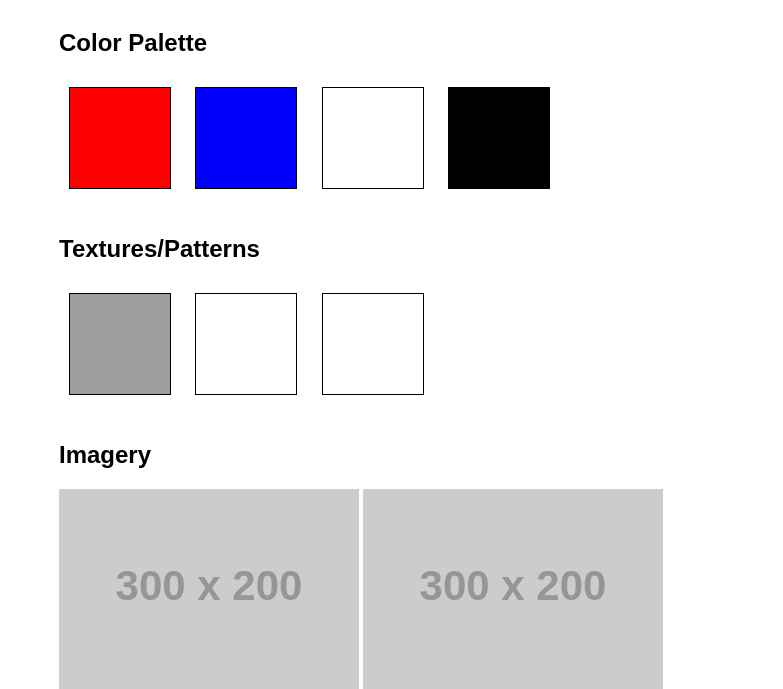
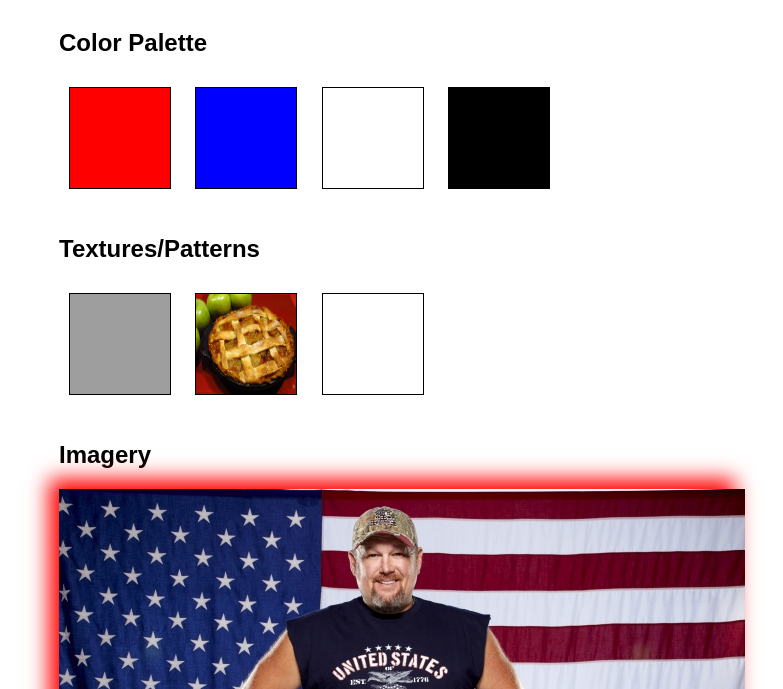
Before and after one commit to LTR1/LTR1.GitHub.IO, a plain HTML site: page style-tile/index.html in a window 1280 px wide. Shown: the part 111-800 px from the top of the page, without its empty margins (261-1044 px from the left). Drawn offline with Linux system fonts and the light colour scheme; grey boxes are pictures that could not be loaded; placeholder pictures from the web are drawn by us.

Commit message:
Added Images
Git r dun!

```diff
--- a/style-tile/css/styles.css
+++ b/style-tile/css/styles.css
@@ -24,5 +24,15 @@
 }
 
 .pattern-2{
+    background: url("../img/Apple_pie.jpg") no-repeat;
+    background-position: 50% 50%;
+    background-size: 100% 100%;
+}
+
+/* Images */
+
+.imagery-1 img{
+
+    box-shadow: -10px -10px 20px red;
 
 }
--- a/style-tile/index.html
+++ b/style-tile/index.html
@@ -49,7 +49,7 @@
 	<section class="imagery">
       <h2>Imagery</h2>
       <div class="imagery-1">
-        <img src="http://placehold.it/300x200">
+        <img src="img/larry-the-cable-guy.jpeg">
       </div>
       <div class="imagery-2">
         <img src="http://placehold.it/300x200">
```
Also changed, not shown: style-tile/img/larry-the-cable-guy.jpeg (added).
